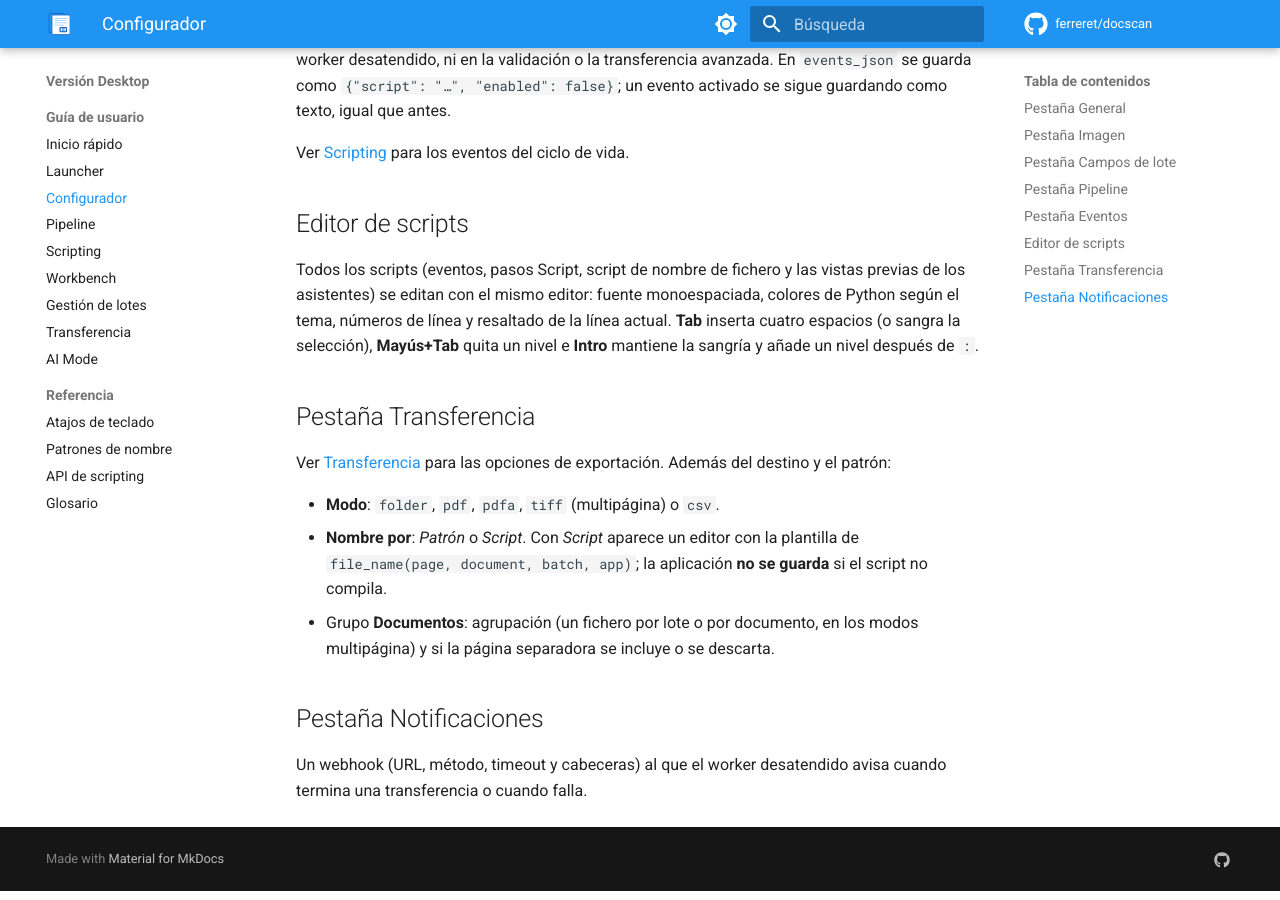
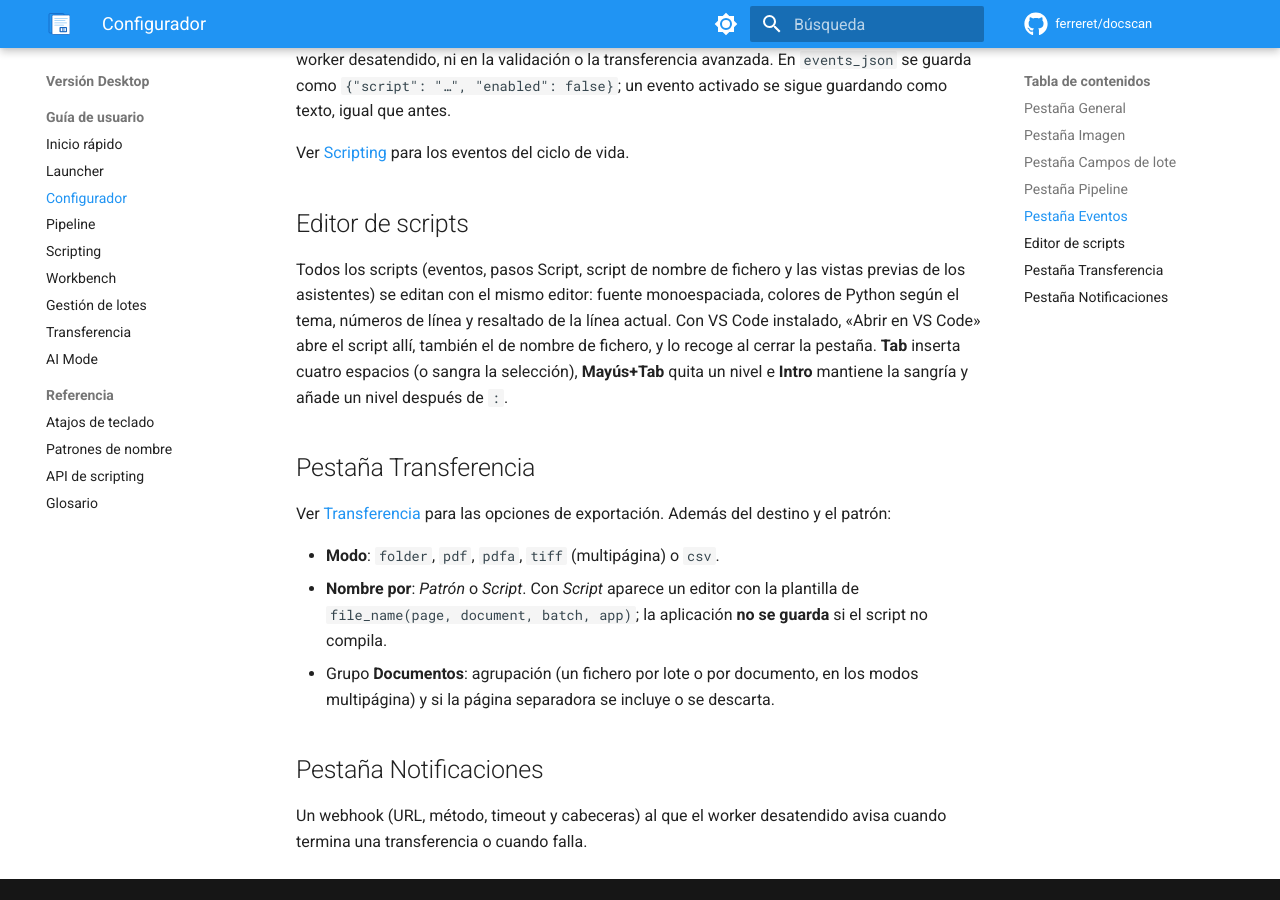
Before and after one commit to ferreret/docscan, an MkDocs documentation site: the page built from docs-web/user-guide/configurator.md, in a window 1280 px wide and 900 px high, scrolled down 7709 px. Built offline with MkDocs 1.6.1 and Material for MkDocs 9.7.7, drawn with Linux system fonts in a browser that asks for light colours; emoji names are drawn with the system emoji font; comment, search, counter and statistics services are not loaded.

Commit message:
docs: el script de nombre de fichero en VS Code
Co-Authored-By: Claude Opus 5.5 <noreply@anthropic.com>

```diff
--- a/docs-web/user-guide/configurator.md
+++ b/docs-web/user-guide/configurator.md
@@ -136,7 +136,9 @@ Ver [Scripting](scripting.md) para los eventos del ciclo de vida.
 Todos los scripts (eventos, pasos Script, script de nombre de fichero y las
 vistas previas de los asistentes) se editan con el mismo editor: fuente
 monoespaciada, colores de Python según el tema, números de línea y resaltado
-de la línea actual. **Tab** inserta cuatro espacios (o sangra la selección),
+de la línea actual. Con VS Code instalado, «Abrir en VS Code» abre el script
+allí, también el de nombre de fichero, y lo recoge al cerrar la pestaña.
+**Tab** inserta cuatro espacios (o sangra la selección),
 **Mayús+Tab** quita un nivel e **Intro** mantiene la sangría y añade un nivel
 después de `:`.
 
```
Also changed, not shown: CHANGELOG.md (+4 -0 lines).
